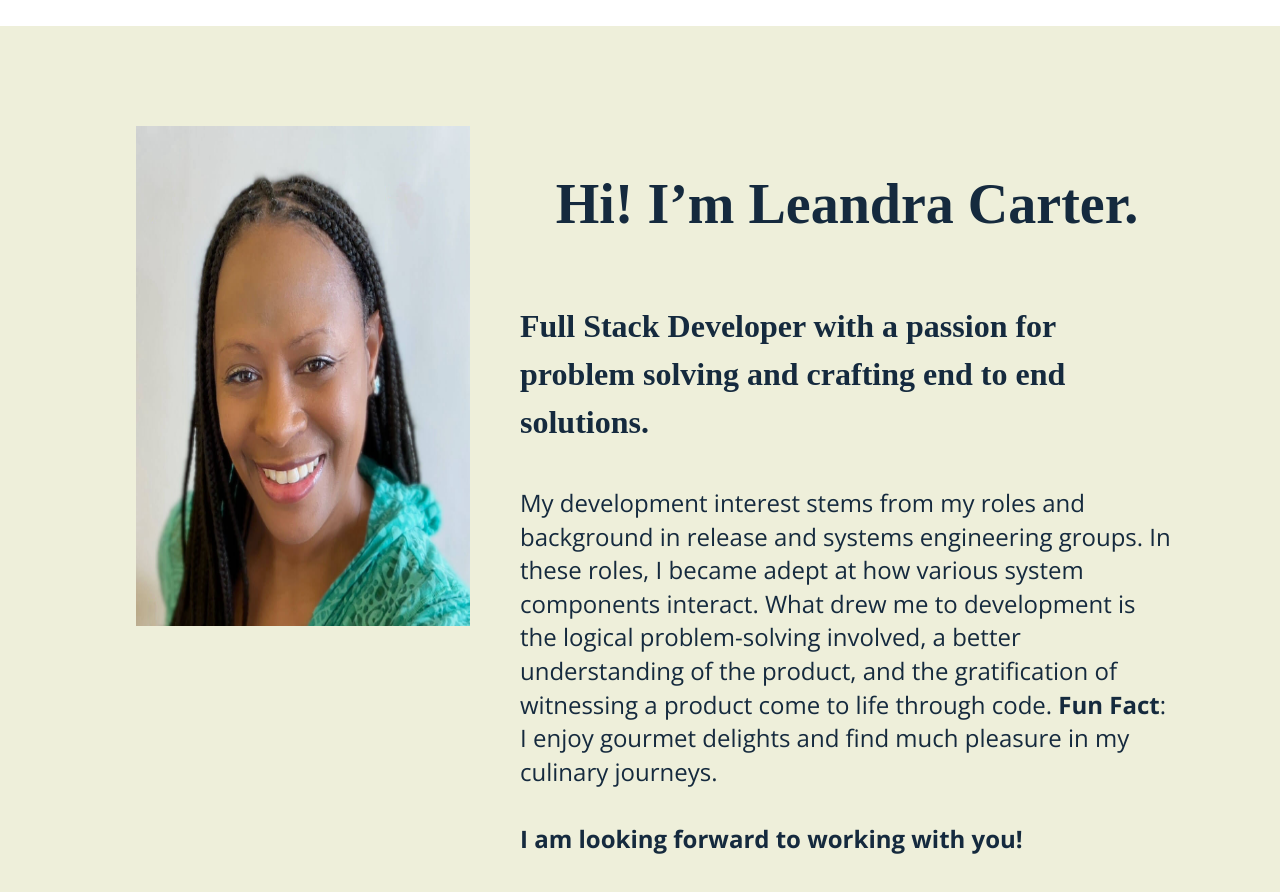
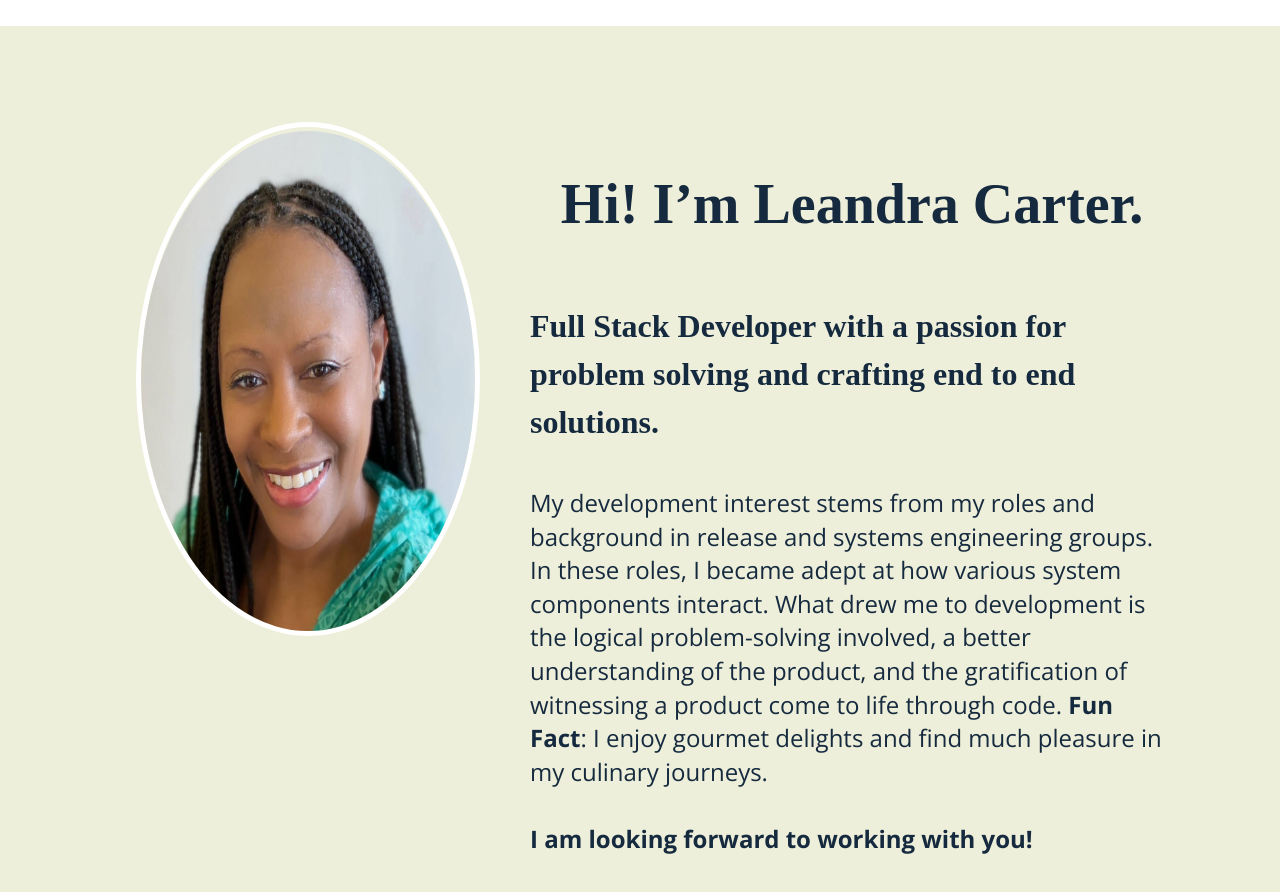
Before and after one commit to lee77carter/meet-lee, a website built with webpack: page index.html in a window 1280 px wide. Shown: the part 4700-5592 px from the top of the page. Built offline with nearby package versions, Linux system fonts and the light colour scheme; a web font is replaced by a local one.

Commit message:
Re-rounded image in on the profile image id.

```diff
--- a/css/main.css
+++ b/css/main.css
@@ -277,6 +277,10 @@ img {
 
 #profile-image {
   width: 90%;
+  border-style:solid;
+  border-radius: 50%;
+  border-width: thick;
+  border-color: #ffffff;
 }
 
 .project-link {
```
